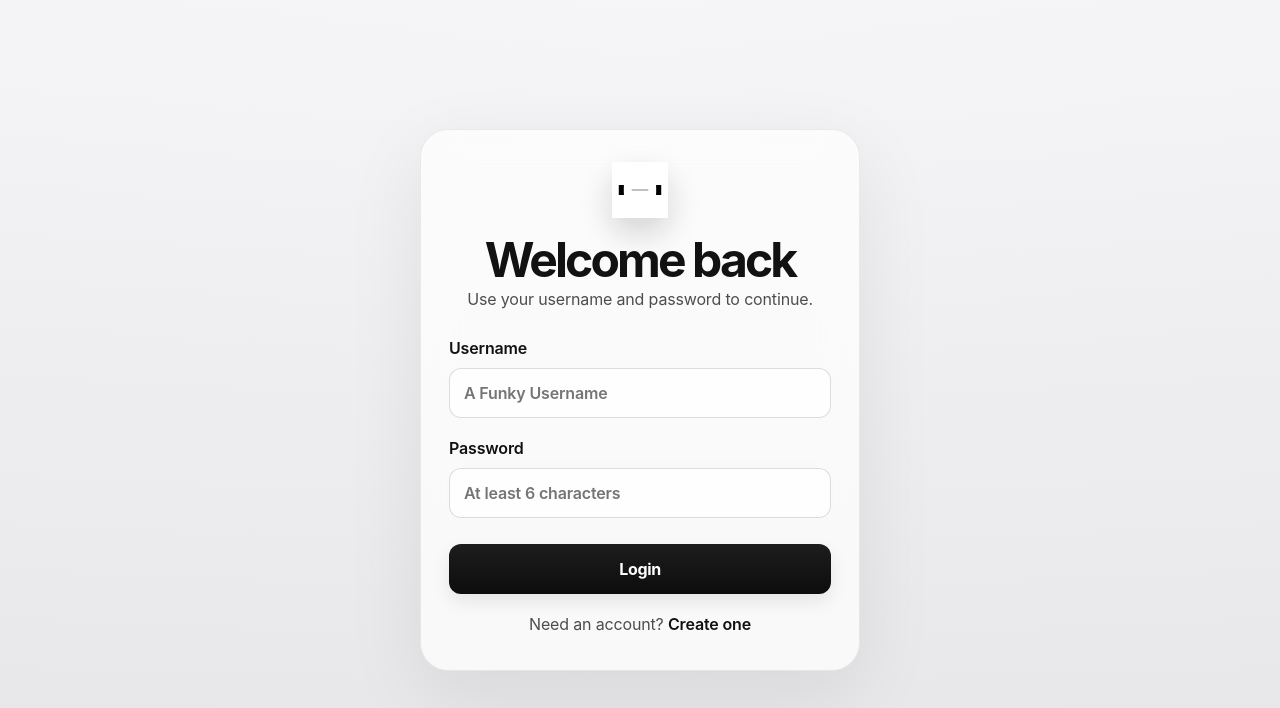
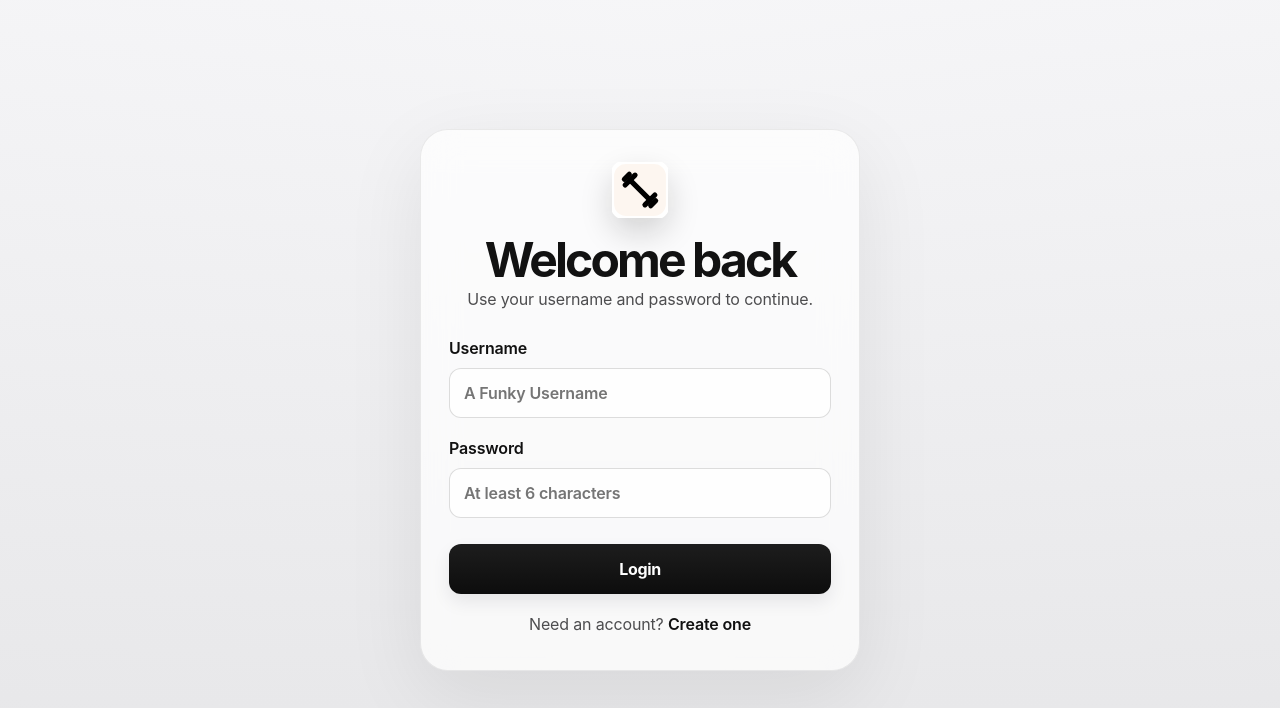
Before and after one commit to oliverradivan/gym-tracker, a React (Vite) app in the folder front/: page /login in a window 1280 px wide. Shown: the top 708 px of the page. Built offline with nearby package versions, Linux system fonts and the light colour scheme; no server answers.

Commit message:
svg v5495849

```diff
--- a/front/src/pages/login.jsx
+++ b/front/src/pages/login.jsx
@@ -34,13 +34,13 @@ function LoginPage() {
         <div className="auth-header">
           <div className="brand-badge" aria-label="Workout Tracker">
             <svg xmlns="http://www.w3.org/2000/svg" viewBox="0 0 24 24">
-              <rect width="24" height="24" fill="#ffffff"/>
-              <g fill="#000000">
-              <rect x="2" y="9" width="4" height="6" rx="1"/>
-              <rect x="18" y="9" width="4" height="6" rx="1"/>
-              <rect x="6" y="10.5" width="2" height="3" rx="0.5"/>
-              <rect x="16" y="10.5" width="2" height="3" rx="0.5"/>
-              <rect x="7.5" y="11" width="9" height="2" rx="1"/>
+              <rect width="24" height="24" rx="6" fill="#fdf6f0"/>
+              <g stroke="#000000" stroke-width="2.2" stroke-linecap="round" transform="rotate(45 12 12)">
+              <line x1="6" y1="12" x2="18" y2="12"/>
+              <line x1="6" y1="9" x2="6" y2="15"/>
+              <line x1="18" y1="9" x2="18" y2="15"/>
+              <line x1="4" y1="10.5" x2="4" y2="13.5"/>
+              <line x1="20" y1="10.5" x2="20" y2="13.5"/>
               </g>
             </svg>
           </div>
```
